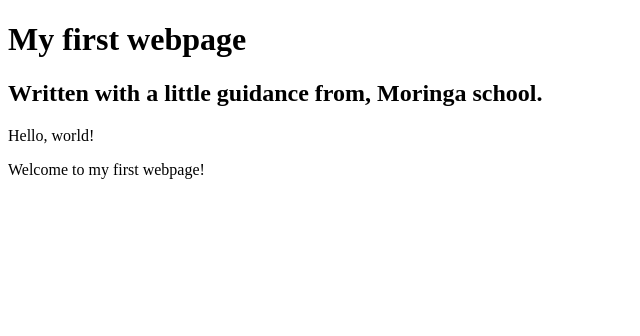
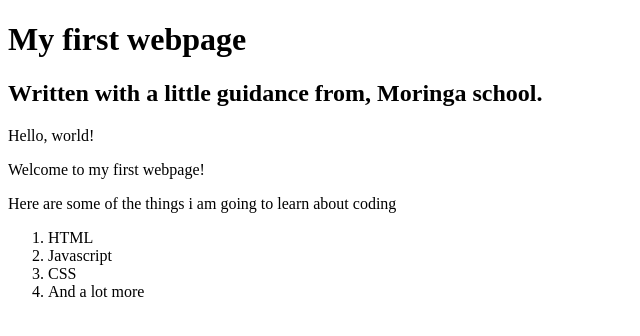
Before and after one commit to Nyantika/My-new-webpage, a plain HTML site: page my-first-webpage.html in a window 1280 px wide. Shown: the whole page, without its empty margins (0-640 px from the left). Drawn offline with Linux system fonts and the light colour scheme.

Commit message:
add list elements

```diff
--- a/my-first-webpage.html
+++ b/my-first-webpage.html
@@ -9,5 +9,13 @@
 
     <p>Hello, world!</p>
     <p>Welcome to my first webpage!</p>
+
+    <p>Here are some of the things i am going to learn about coding</p>
+    <ol>
+      <li>HTML</li>
+      <li>Javascript</li>
+      <li>CSS</li>
+      <li>And a lot more</li>
+    </ol>
   </body>
 </html>
```
